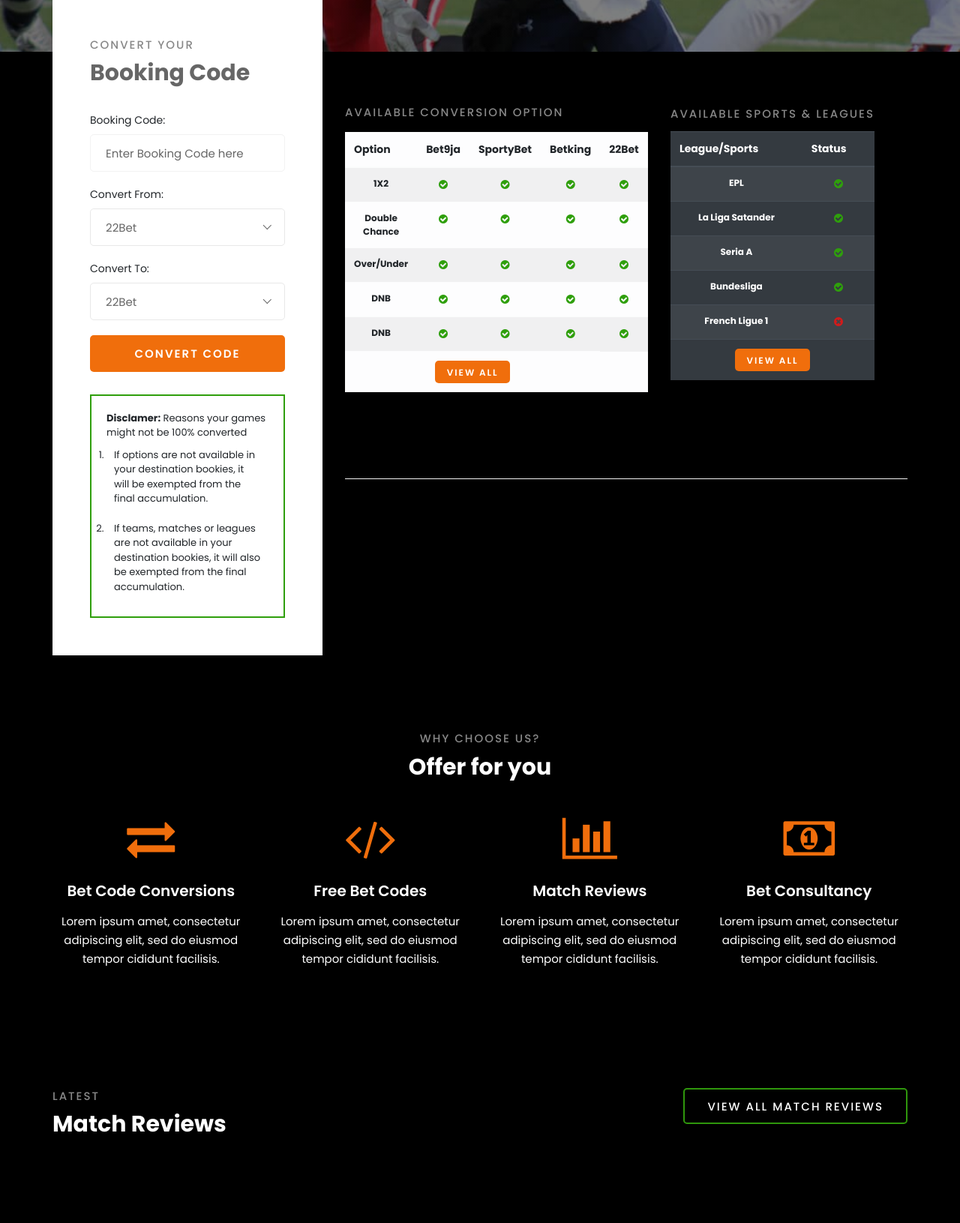
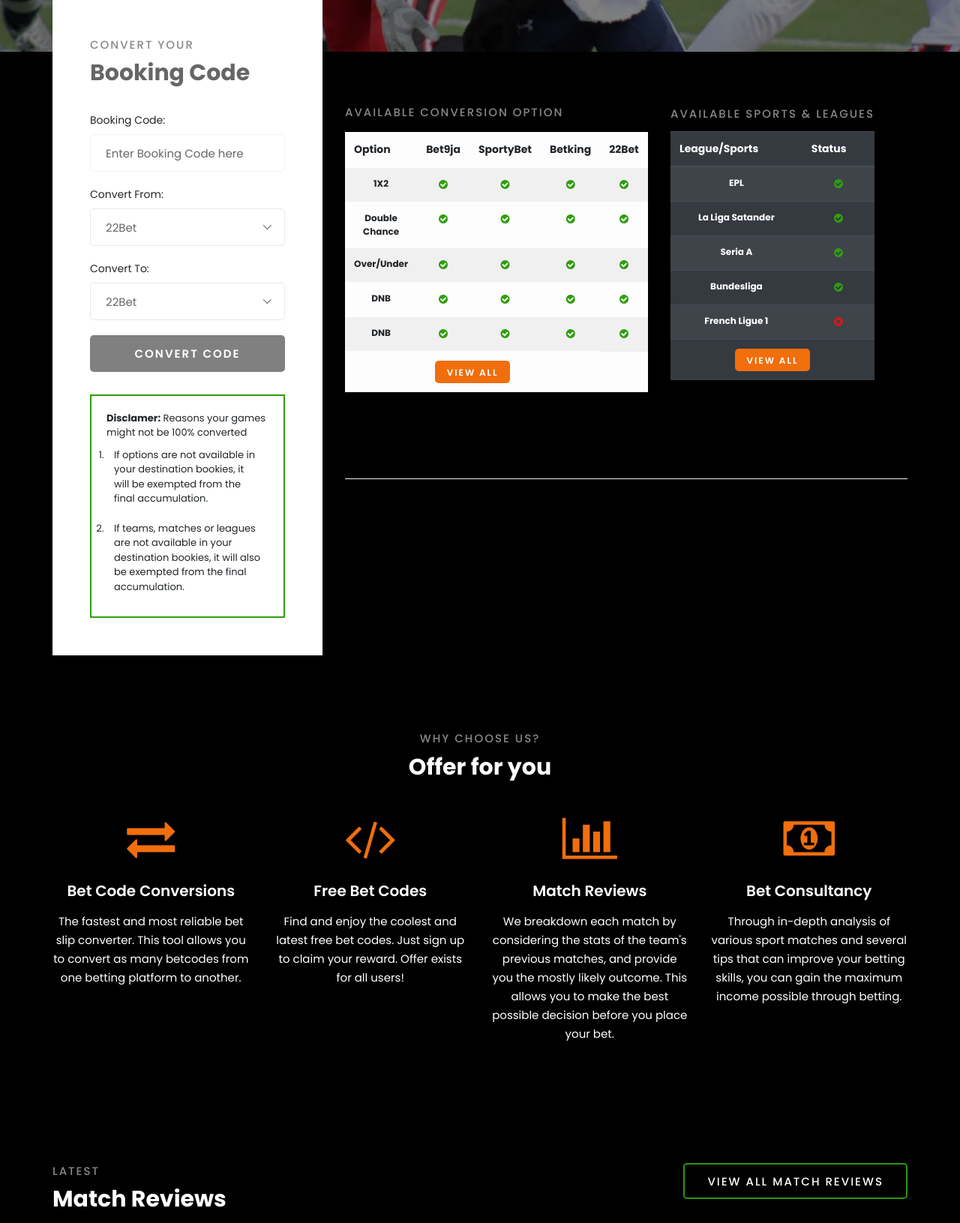
Before and after one commit to Mister-Gee/convertedcode-frontend, a PHP site: page / in a window 1280 px wide. Shown: the part 484-2115 px from the top of the page at 75% size. Run offline with PHP 8.4, Linux system fonts and the light colour scheme; data that the repository does not hold is empty; some libraries are stand-ins or nearby versions.

Commit message:
Changes made to Index.php

```diff
--- a/dashboard.php
+++ b/dashboard.php
@@ -75,6 +75,10 @@
                             <p><span id="response"></span> <span id="status"></span></p>
                             <p id="cgames"></p>
                             <p id="bcode"></p>
+                            <details id="unavailable" class="hide">
+                                <summary>Unavailale Games & Option</summary>
+                                <div id="unavailable-content"> </div>
+                            </details>
                         </div>
                     </div>
                 </div>
--- a/index.php
+++ b/index.php
@@ -62,8 +62,9 @@
                             <option value="Betking">Betking</option>
                             <option value="Sportybet">Sportybet</option>
                         </select>
-                        <button class="site-btn" name="convertcode" style="color: white;" id="convert"><i
-                                class="loading-icon fa fa-spinner fa-spin hide"></i> <span class="cbp">Convert
+                        <button class="site-btn" name="convertcode" style="color: white; background-color: grey;"
+                            id="convert" disabled><i class="loading-icon fa fa-spinner fa-spin hide"></i> <span
+                                class="cbp">Convert
                                 Code</span></button>
                         <div id="result">
                             <p id="error"></p>
@@ -277,28 +278,37 @@
                 <div class="chooseus__item">
                     <i class="fa fa-exchange"></i>
                     <h5>Bet Code Conversions </h5>
-                    <p>Lorem ipsum amet, consectetur adipiscing elit, sed do eiusmod tempor cididunt facilisis.</p>
+                    <p>The fastest and most reliable bet slip converter. This tool allows you to convert as many
+                        betcodes from one betting platform to another.</p>
+                    <!-- First, enter the betslip code you have, then select the platform where the code was generated
+                        from the options available. Finally select the platform you want your code to be converter to.
+                        In
+                        a few moments your codes will be converted.-->
                 </div>
             </div>
             <div class="col-lg-3 col-md-6 col-sm-6">
                 <div class="chooseus__item">
                     <i class="fa fa-code"></i>
                     <h5>Free Bet Codes</h5>
-                    <p>Lorem ipsum amet, consectetur adipiscing elit, sed do eiusmod tempor cididunt facilisis.</p>
+                    <p>Find and enjoy the coolest and latest free bet codes. Just sign up to claim your reward.
+                        Offer exists for all users!</p>
                 </div>
             </div>
             <div class="col-lg-3 col-md-6 col-sm-6">
                 <div class="chooseus__item">
                     <i class="fa fa-bar-chart"></i>
                     <h5>Match Reviews</h5>
-                    <p>Lorem ipsum amet, consectetur adipiscing elit, sed do eiusmod tempor cididunt facilisis.</p>
+                    <p>We breakdown each match by considering the stats of the team's previous matches, and provide you
+                        the mostly likely outcome. This allows you to make the best possible decision before you place
+                        your bet.</p>
                 </div>
             </div>
             <div class="col-lg-3 col-md-6 col-sm-6">
                 <div class="chooseus__item">
                     <i class="fa fa-money"></i>
                     <h5>Bet Consultancy</h5>
-                    <p>Lorem ipsum amet, consectetur adipiscing elit, sed do eiusmod tempor cididunt facilisis.</p>
+                    <p>Through in-depth analysis of various sport matches and several tips that can improve your betting
+                        skills, you can gain the maximum income possible through betting.</p>
                 </div>
             </div>
         </div>
--- a/js/main.js
+++ b/js/main.js
@@ -126,7 +126,7 @@
                 from: cF,
                 to: cT
             };
-            const socket = io("http://127.0.0.1:5000/", { reconnection: false }, { reconnectionDelay: 100000 }, { transports: ['websocket'] }, { forceNew: false }, {
+            const socket = io("https://bet-converter.herokuapp.com/", { reconnection: false }, { reconnectionDelay: 100000 }, { transports: ['websocket'] }, { forceNew: false }, {
                 reconnectionDelayMax: 100000,
             });
 
@@ -173,6 +173,9 @@
                     ).join('')
                 }
             })
+            socket.on('disconnect', function() {
+                socket.disconnect()
+            })
         }
         $('#convert').prop('disabled', false);
     });
--- a/punters-tips.php
+++ b/punters-tips.php
@@ -46,7 +46,7 @@
                         <td><a
                                 href="https://twitter.com/<?php echo $code['punter']; ?>">@<?php echo $code['punter']; ?></a>
                         </td>
-                        <td><?php echo $code['betcode']; ?></td>
+                        <td><a href="<?php echo $code['betcode']; ?>"> Click here to View Code </a></td>
                         <td><?php echo $code['bookie']; ?></td>
                         <td><?php echo $code['odds']; ?></td>
                     </tr>
```
